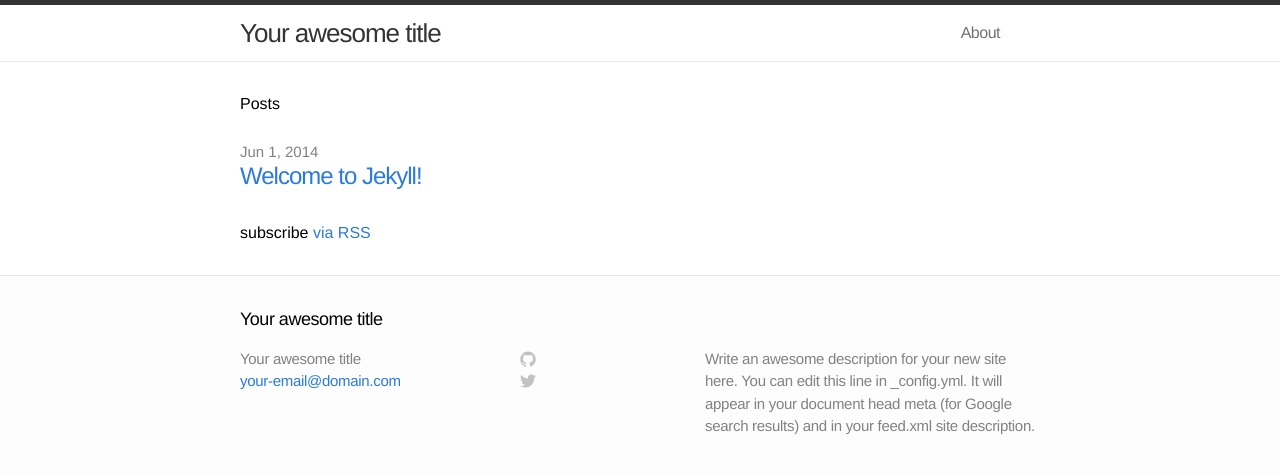
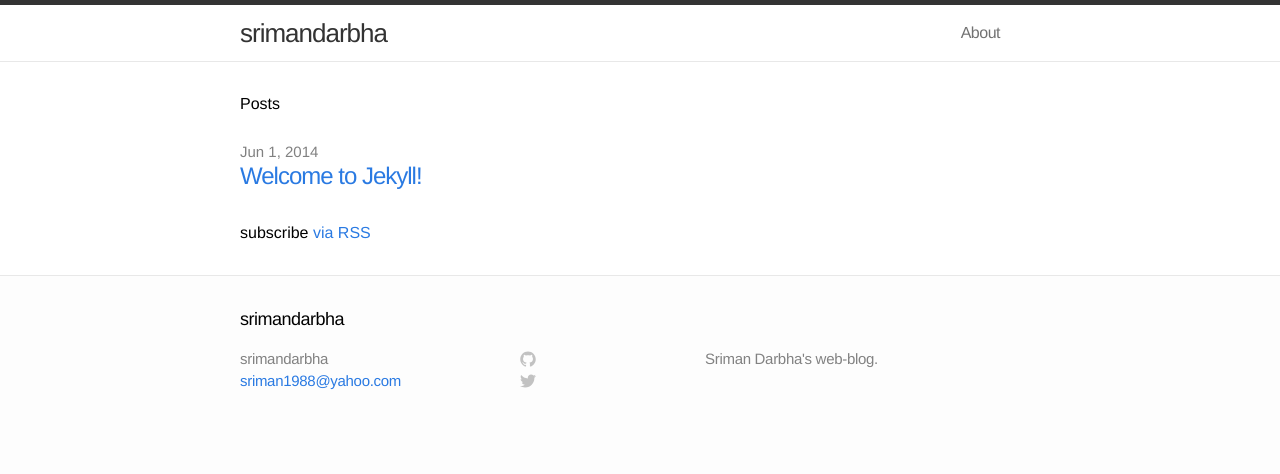
Before and after one commit to srimandarbha/testapp3, a Jekyll site: the page built from index.html, in a window 1280 px wide. Shown: the top 474 px of the page. Built offline with Jekyll 4.4.1, drawn with Linux system fonts in a browser that asks for light colours.

Commit message:
added exclude to _config.yml, moved READme.md to _posts/

```diff
--- a/_config.yml
+++ b/_config.yml
@@ -1,9 +1,10 @@
 # Site settings
-title: Your awesome title
-email: your-email@domain.com
-description: "Write an awesome description for your new site here. You can edit this line in _config.yml. It will appear in your document head meta (for Google search results) and in your feed.xml site description."
+title: srimandarbha
+email: sriman1988@yahoo.com
+description: "Sriman Darbha's web-blog."
 baseurl: ""
-url: "http://yourdomain.com"
+url: "http://srimandarbha.com"
+exclude:  [ Gemfile, Gemfile.lock, Procfile, vendor, gems]
 
 # Build settings
 markdown: kramdown
```
Also changed, not shown: _posts/README.md (renamed from README.md).
